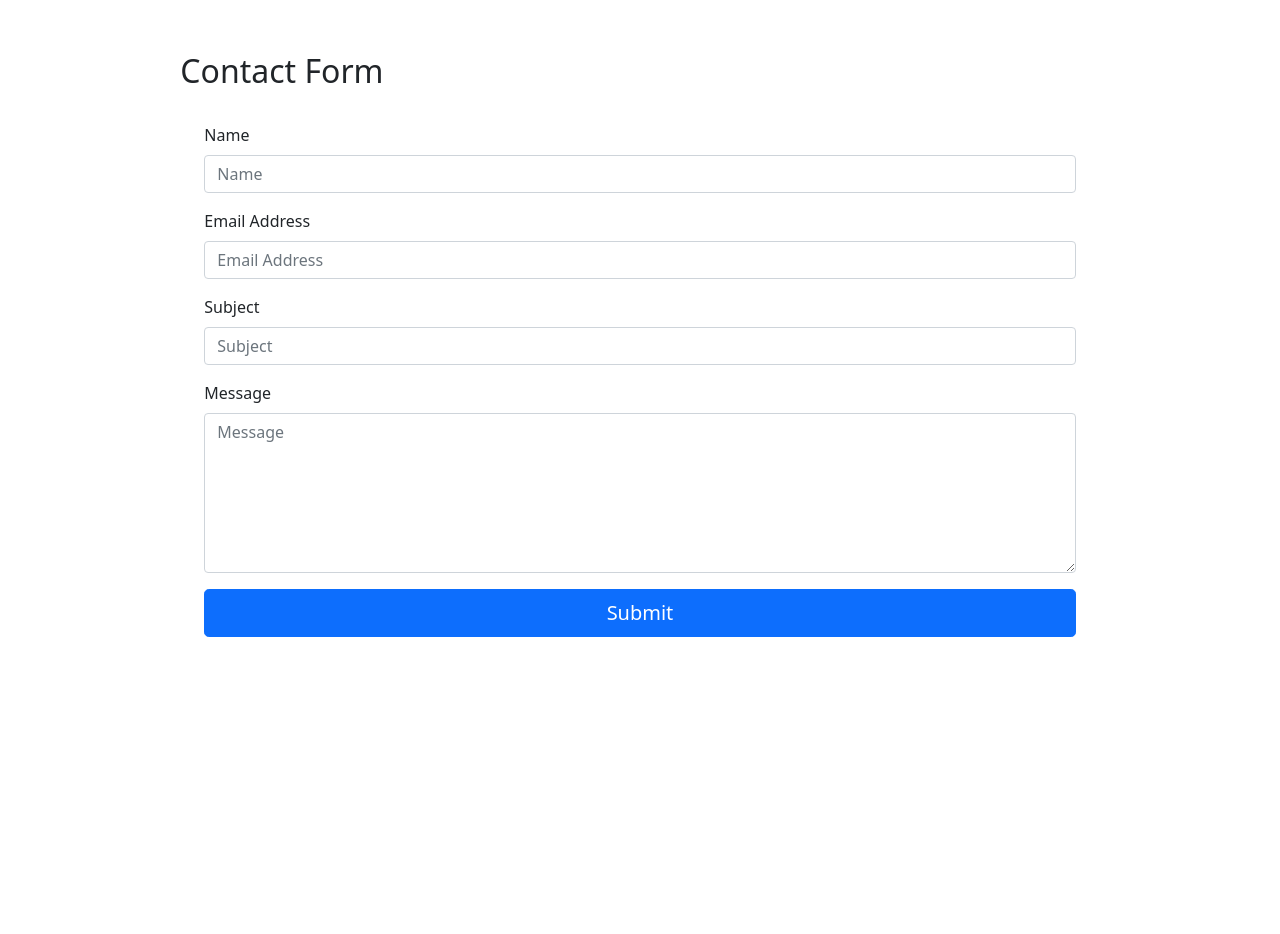
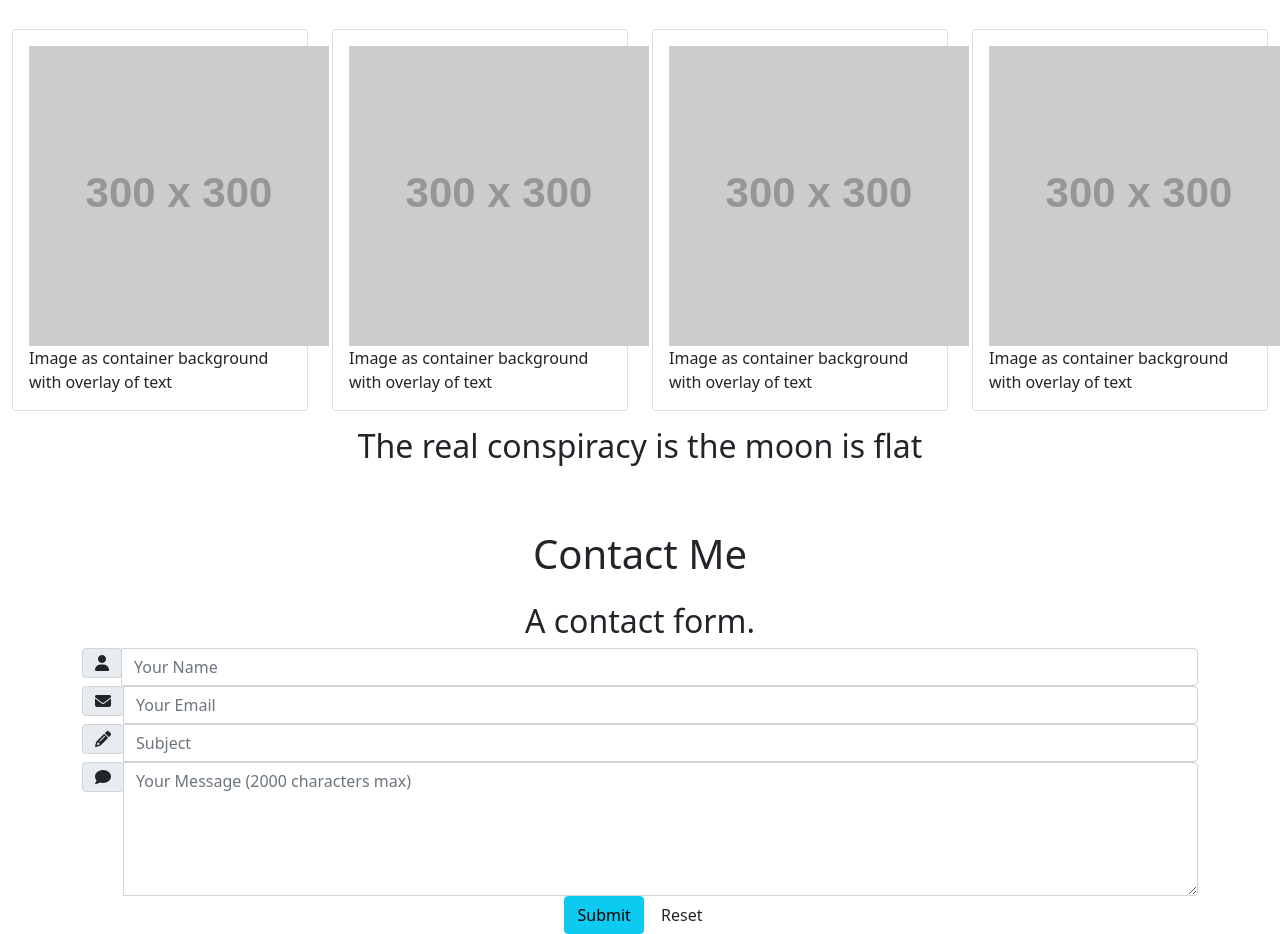
Before and after one commit to SheamusO/pwp, a plain HTML site: page public_html/index.html in a window 1280 px wide. Shown: the part 1780-2714 px from the top of the page. Before the commit the page ends 2457 px from the top, so only its background shows below. Drawn offline with nearby package versions, Linux system fonts and the light colour scheme; some packages are replaced by stand-ins of ours; placeholder pictures from the web are drawn by us; a script that the page names is missing.

Commit message:
editeed index

```diff
--- a/public_html/index.html
+++ b/public_html/index.html
@@ -2,17 +2,41 @@
 <html lang="en">
 <head>
     <meta charset="UTF-8">
+<!--    <img src="https://img.icons8.com/office/16/000000/tea&#45;&#45;v1.png"/>-->
     <meta name="viewport" content="width=device-width, initial-scale=1">
 
     <title>Title</title>
     <link href="https://cdn.jsdelivr.net/npm/bootstrap@5.1.3/dist/css/bootstrap.min.css" rel="stylesheet" integrity="sha384-1BmE4kWBq78iYhFldvKuhfTAU6auU8tT94WrHftjDbrCEXSU1oBoqyl2QvZ6jIW3" crossorigin="anonymous">
-    <link href="style.css" rel="stylesheet">
 </head>
 <body>
-<div class="container">
+
+<nav id="navbar-example2" class="navbar navbar-light bg-light px-3">
+    <a class="navbar-brand" href="#">Welcome!</a>
+    <ul class="nav nav-pills">
+        <li class="nav-item">
+            <a class="nav-link" href="#scrollspyHeading1">About Me</a>
+        </li>
+        <li class="nav-item">
+            <a class="nav-link" href="#scrollspyHeading2">Skills</a>
+        </li>
+        <li class="nav-item dropdown">
+            <a class="nav-link dropdown-toggle" data-bs-toggle="dropdown" href="#" role="button" aria-expanded="false">Dropdown</a>
+            <ul class="dropdown-menu">
+                <li><a class="dropdown-item" href="#scrollspyHeading1">About Me</a></li>
+                <li><a class="dropdown-item" href="#scrollspyHeading2">Skills</a></li>
+                <li><a class="dropdown-item" href="#scrollspyHeading3">Accomplishments</a></li>
+                <li><a class="dropdown-item" href="#scrollspyHeading4">Bio</a></li>
+                <li><hr class="dropdown-divider"></li>
+                <li><a class="dropdown-item" href="#scrollspyHeading5">Contact Me!</a></li>
+            </ul>
+        </li>
+    </ul>
+</nav>
+
+<div data-bs-spy="scroll" data-bs-target="#navbar-example2" data-bs-offset="0" class="scrollspy-example" tabindex="0">    <div class="container">
         <div class="row">
             <div class="bg-success p-2 text-dark bg-opacity-25 col-lg-6 col-md-8 mx-auto">
-            <img src="public_html/documentation/monocles-capture.JPG" class="circle mx-auto d-block img-fluid" alt="...">
+                <img src="monocles-capture.JPG" class="mx-auto d-block img-fluid" alt="...">
                 <div class="container-sm col-6 text-center">Personal Website Project</div>
             </div>
         </div>
@@ -20,7 +44,7 @@
         <div class="container py-3">
             <div class="row">
                 <div class="col-10 mx-auto">
-        <h2>About Sheamus</h2>
+            <h2 id="scrollspyHeading1">About Me</h2>
             <p class="container lead">I'm Sheamus, 27, and from Albuquerque. I'm currently a fullstack web student, and I hope this project will help me with employment prospects in the future.</p>
                 </div>
             </div>
@@ -30,7 +54,7 @@
         <div class="container py-3">
             <div class="row">
                 <div class="col-10 mx-auto">
-        <h2>Skills</h2>
+            <h2 id="scrollspyHeading2">Skills</h2>
             <ul class="container">
                 <li>JavaScript</li>
                 <li>CSS</li>
@@ -56,14 +80,14 @@
         <div class="container py-3">
             <div class="row">
                 <div class="col-10 mx-auto">
-                <h2>Accomplishments</h2>
+                    <h2 id="scrollspyHeading3">Accomplishments</h2>
                     <ul class="container">
                         <li>Completed an apprenticeship in wooden boat building (The Apprenticeshop, 3 yrs.)</li>
                         <li>Band captain in marching band (Cleveland High school)</li>
                         <li>Diving Team Captain</li>
                         <li>Deckhand and first mate (Equinox Island Transit LLC)</li>
                         <li>CDL Certified (Class A)</li>
-                    <li>I can eat one dozen hard-boiled eggs, and I'm roughly the size of a barge.</li>
+                        <li>I can eat one dozen hard-boiled eggs.</li>
                         <li>Tied my shoes the other day.</li>
                         <li>Can't sword swallow (yet!)</li>
                         <li>Sweet 'Stache</li>
@@ -75,8 +99,8 @@
         <div class="container py-3">
             <div class="row">
                 <div class="col-10 mx-auto">
-                <h2>Bio</h2>
-                <p class="container">I was a born in ABQ three months early the day before Thanksgiving, coincidentally my favorite holiday and had to be there early. Now I'm 1000% the size that I was. I've done a lot of things. I climbed some rocks, I've eaten bugs, and I've gone to Boston in the fall.</p>
+                    <h2 id="scrollspyHeading4">Bio</h2>
+                    <p class="container">I was a born in ABQ three months premature on the day before Thanksgiving, coincidentally my favorite holiday and had to be there early. Now I'm 1000% the size that I was. I've done a lot of things. I climbed some rocks, I've eaten bugs, and I've gone to Boston in the fall.</p>
                 </div>
             </div>
         </div>
@@ -96,7 +120,7 @@
                 <div class="col-lg-3">
                     <div class="card mb-3">
                         <div class="card-body">
-                        <img src="https://via.placeholder.com/300 class="...">
+                            <img src="https://via.placeholder.com/300" alt="fill picture">
                             <p class="card-text">Image as container background with overlay of text</p>
                         </div>
                     </div>
@@ -105,6 +129,7 @@
                 <div class="col-lg-3">
                     <div class="card mb-3">
                         <div class="card-body">
+                            <img src="https://via.placeholder.com/300" alt="fill picture">
                             <p class="card-text">Image as container background with overlay of text</p>
                         </div>
                     </div>
@@ -113,6 +138,7 @@
                 <div class="col-lg-3">
                     <div class="card mb-3">
                         <div class="card-body">
+                            <img src="https://via.placeholder.com/300" alt="fill picture">
                             <p class="card-text">Image as container background with overlay of text</p>
                         </div>
                     </div>
@@ -121,6 +147,7 @@
                 <div class="col-lg-3">
                     <div class="card mb-3">
                         <div class="card-body">
+                            <img src="https://via.placeholder.com/300" alt="fill picture">
                             <p class="card-text">Image as container background with overlay of text</p>
                         </div>
                     </div>
@@ -133,56 +160,83 @@
 
         </div>
 
-    <div class="container p-3">
+    <body class="footer">
+    <div class="footer-content px-auto">
+
+        <header class="py-3">
+            <div class="container text-center">
+                <h1 id="scrollspyHeading5">Contact Me</h1>
+            </div>
+        </header>
+
+        <main class="container text-center col-xxl-6">
             <div class="row">
-            <div class="col-10 mx-auto">
-                <h2>Contact Form</h2>
-                <div class="container py-4">
+                <div class="contact ">
 
-                    <!-- Bootstrap 5 starter form -->
-                    <form id="contactForm">
+                    <!-- BEGIN CONTACT FORM -->
+                    <h2>A contact form.</h2>
+                    <div>
                     <form action="./apis/" id="contact" method="post" novalidate>
-
-                        <!-- Name input -->
-                        <div class="mb-3">
-                            <label class="form-label" for="name">Name</label>
-                            <input class="form-control" id="name" type="text" placeholder="Name" />
+                        <div class="form-group">
+<!--                            <label for="name">Name</label>-->
+                            <div class="input-group">
+                                <div class="input-group-prepend">
+                                    <span class="input-group-text"><i class="fa fa-user"></i></span>
+                                </div>
+                                <input class="form-control" id="name" name="name" placeholder="Your Name" type="text">
+                            </div>
+                        </div>
+                        <div class="form-group">
+<!--                            <label for="email">Email</label>-->
+                            <div class="input-group">
+                                <div class="input-group-prepend">
+                                    <span class="input-group-text"><i class="fa fa-envelope"></i></span>
+                                </div>
+                                <input class="form-control" id="email" name="email" placeholder="Your Email"
+                                       type="email">
+                            </div>
+                        </div>
+                        <div class="form-group">
+<!--                            <label for="subject">Subject</label>-->
+                            <div class="input-group">
+                                <div class="input-group-prepend">
+                                    <span class="input-group-text"><i class="fa fa-pencil"></i></span>
+                                </div>
+                                <input class="form-control" id="subject" name="subject" placeholder="Subject"
+                                       type="text">
+                            </div>
+                        </div>
+                        <div class="form-group">
+<!--                            <label for="message">Message</label>-->
+                            <div class="input-group">
+                                <div class="input-group-prepend">
+                                    <span class="input-group-text"><i class="fa fa-comment"></i></span>
+                                </div>
+                                <textarea class="form-control" id="message" maxlength="2000" name="message"
+                                          placeholder="Your Message (2000 characters max)" required rows="5"></textarea>
+                            </div>
                         </div>
 
-                        <!-- Email address input -->
-                        <div class="mb-3">
-                            <label class="form-label" for="emailAddress">Email Address</label>
-                            <input class="form-control" id="emailAddress" type="email" placeholder="Email Address" />
+                        <!-- Make sure to add site key provided by google recaptcha -->
+                        <div class="g-recaptcha" data-sitekey="6LeDx3oeAAAAALjr8surqax7lMc_bZfVYzUXE6QN"></div>
+
+
+                        <button class="btn btn-info" type="submit">Submit</button>
+                        <button class="btn btn-default" type="reset">Reset</button>
+                    </form>
+                    <!-- END CONTACT FORM-->
+
+                    <div id="output-area"></div>
+                    </div>
+                </div><!-- /.col-sm-6 -->
+            </div><!-- /.row -->
+        </main>
+    </div>
+    </body>
 </div>
 
-                        <div class="mb-3">
-                            <label class="form-label" for="subject">Subject</label>
-                            <input class="form-control" id="subject" type="text" placeholder="Subject" />
-                        </div>
-
-                        <!-- Message input -->
-                        <div class="mb-3">
-                            <label class="form-label" for="message">Message</label>
-                            <textarea class="form-control" id="message" placeholder="Message" maxlength="2000-characters" style="height: 10rem;"></textarea>
-                        </div>
-
-                        <!-- Form submit button -->
-                        <div class="d-grid">
-                            <button class="btn btn-primary btn-lg" type="submit">Submit</button>
-                        </div>
-                            <div class="g-recaptcha" data-sitekey="6LeDx3oeAAAAALjr8surqax7lMc_bZfVYzUXE6QN"></div>
-
-                        </form>
-
-                        <div id="output-area"></div>
-
-                    </form>
-                </div>
-            </div>
-        </div>
-    </div>
 <!--Font Awesome for Icons-->
-<!--<script src="https://kit.fontawesome.com/49ad91d70e.js" crossorigin="anonymous"></script>-->
+<script src="https://kit.fontawesome.com/49ad91d70e.js" crossorigin="anonymous"></script>
 
 <!-- Option 2: Separate Popper and Bootstrap JS -->
 <script src="https://cdn.jsdelivr.net/npm/@popperjs/core@2.10.2/dist/umd/popper.min.js" integrity="sha384-7+zCNj/IqJ95wo16oMtfsKbZ9ccEh31eOz1HGyDuCQ6wgnyJNSYdrPa03rtR1zdB" crossorigin="anonymous"></script>
@@ -191,7 +245,6 @@
 <!--&lt;!&ndash; Option 1: Bootstrap Bundle with Popper &ndash;&gt;-->
 <!--<script src="https://cdn.jsdelivr.net/npm/bootstrap@5.1.3/dist/js/bootstrap.bundle.min.js" integrity="sha384-ka7Sk0Gln4gmtz2MlQnikT1wXgYsOg+OMhuP+IlRH9sENBO0LRn5q+8nbTov4+1p" crossorigin="anonymous"></script>-->
 
-<!--Jquery-->
 <script src="https://code.jquery.com/jquery-3.5.1.min.js" integrity="sha256-9/aliU8dGd2tb6OSsuzixeV4y/faTqgFtohetphbbj0=" crossorigin="anonymous"></script>
 <script crossorigin="anonymous" integrity="sha256-2Pjr1OlpZMY6qesJM68t2v39t+lMLvxwpa8QlRjJroA="
         src="https://cdnjs.cloudflare.com/ajax/libs/jquery.form/4.2.2/jquery.form.min.js"></script>
@@ -201,6 +254,15 @@
         src="https://cdnjs.cloudflare.com/ajax/libs/jquery-validate/1.17.0/additional-methods.min.js"></script>
 
 
+<!--&lt;!&ndash;Jquery&ndash;&gt;-->
+<!--<script src="https://cdnjs.cloudflare.com/ajax/libs/jquery/3.6.0/jquery.min.js" integrity="sha512-894YE6QWD5I59HgZOGReFYm4dnWc1Qt5NtvYSaNcOP+u1T9qYdvdihz0PPSiiqn/+/3e7Jo4EaG7TubfWGUrMQ==" crossorigin="anonymous" referrerpolicy="no-referrer"></script>-->
+
+<!--<script src="https://cdnjs.cloudflare.com/ajax/libs/jquery.form/4.3.0/jquery.form.min.js" integrity="sha512-YUkaLm+KJ5lQXDBdqBqk7EVhJAdxRnVdT2vtCzwPHSweCzyMgYV/tgGF4/dCyqtCC2eCphz0lRQgatGVdfR0ww==" crossorigin="anonymous" referrerpolicy="no-referrer"></script>-->
+
+<!--<script src="https://cdnjs.cloudflare.com/ajax/libs/jquery-validate/1.19.3/jquery.validate.min.js" integrity="sha512-37T7leoNS06R80c8Ulq7cdCDU5MNQBwlYoy1TX/WUsLFC2eYNqtKlV0QjH7r8JpG/S0GUMZwebnVFLPd6SU5yg==" crossorigin="anonymous" referrerpolicy="no-referrer"></script>-->
+
+<!--<script src="https://cdnjs.cloudflare.com/ajax/libs/jquery-validate/1.19.3/additional-methods.min.js" integrity="sha512-XZEy8UQ9rngkxQVugAdOuBRDmJ5N4vCuNXCh8KlniZgDKTvf7zl75QBtaVG1lEhMFe2a2DuA22nZYY+qsI2/xA==" crossorigin="anonymous" referrerpolicy="no-referrer"></script>-->
+
 <script src="https://www.google.com/recaptcha/api.js" async defer></script>
 
 <script src="js/script.js"></script>
```
Lines whose indentation alone changed are shown as unchanged.
